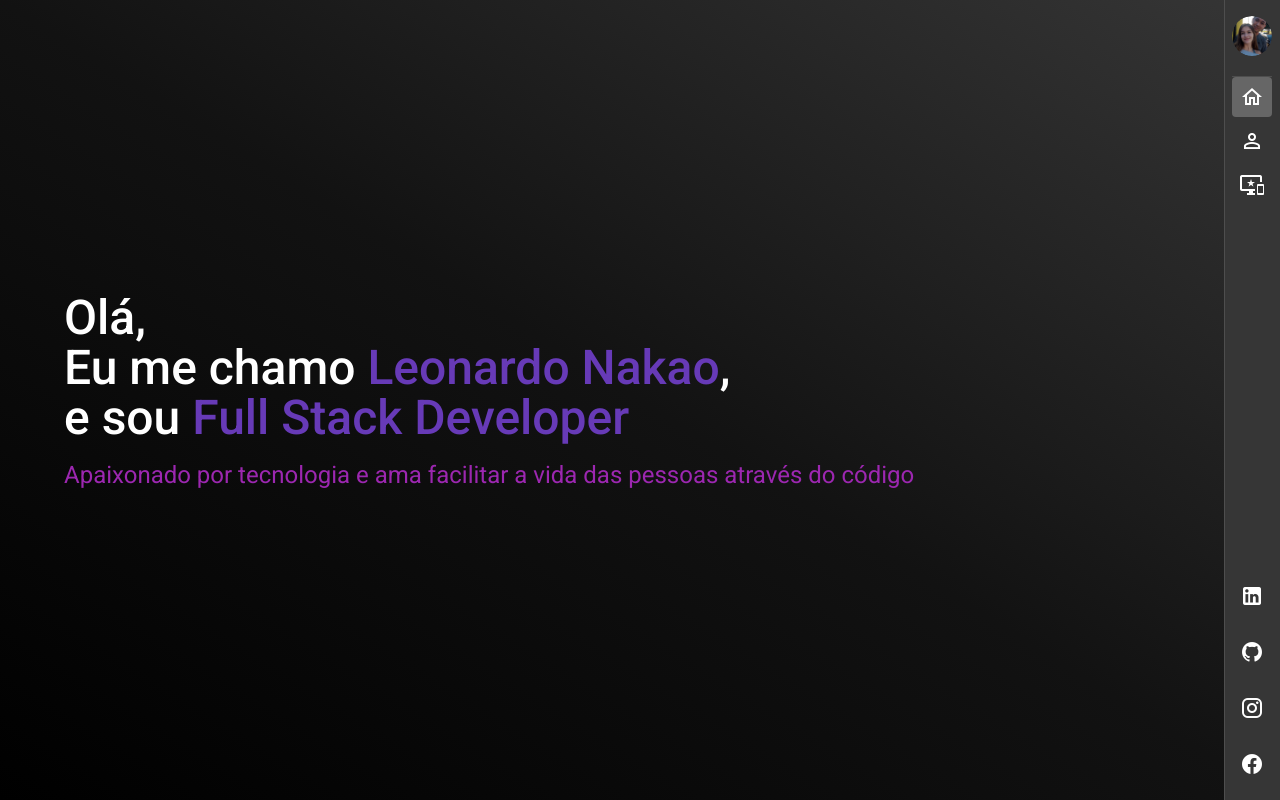
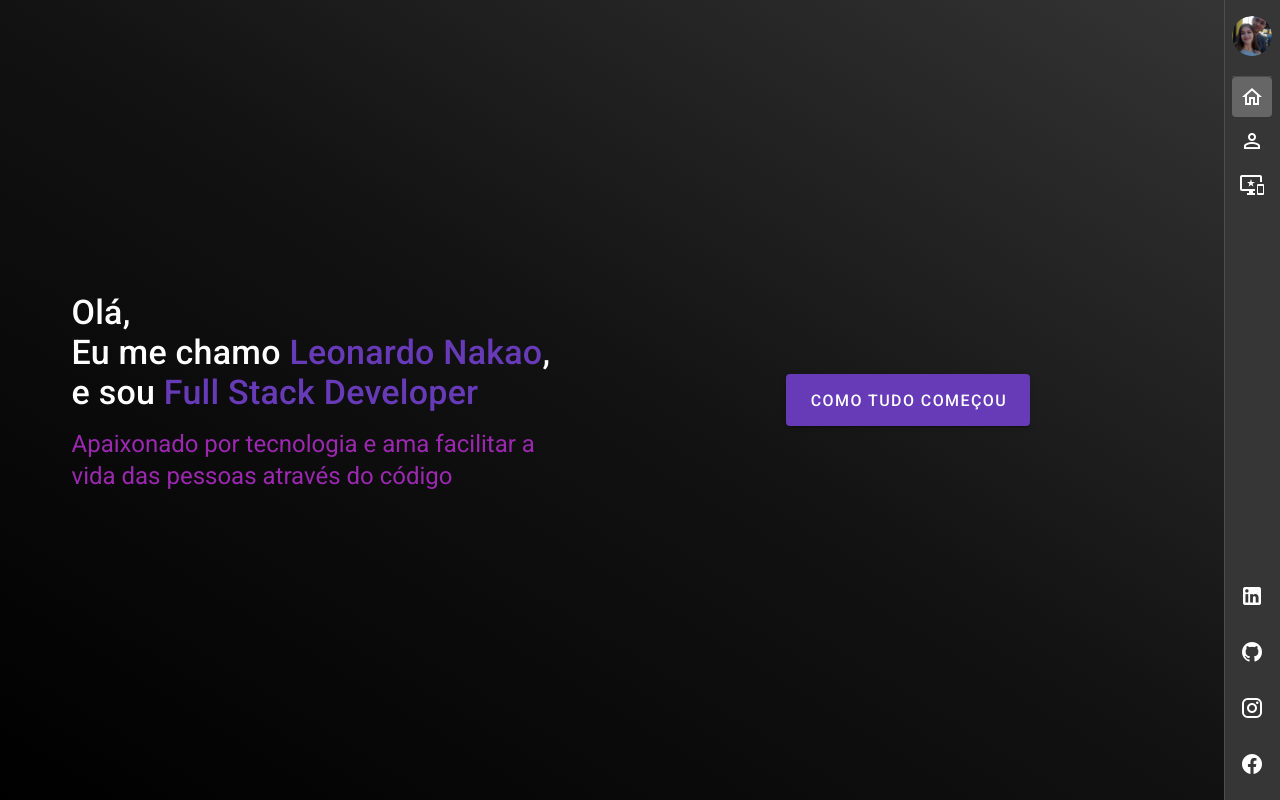
Before and after one commit to leonakao/leonakao.dev, a Vue app: page /home in a window 1280 px wide. Built offline with nearby package versions, Linux system fonts and the light colour scheme.

Commit message:
Update home page

```diff
--- a/src/layouts/LayoutDefault.vue
+++ b/src/layouts/LayoutDefault.vue
@@ -1,6 +1,5 @@
 <template>
     <v-app class="layout">
-        <router-view />
         <v-navigation-drawer
             v-model="drawer"
             :expand-on-hover="true"
@@ -9,6 +8,8 @@
             :permanent="true"
             fixed
             dark
+            class="hidden-xs-only"
+            app
         >
             <v-list
                 dense
@@ -52,6 +53,7 @@
                 </v-list>
             </template>
         </v-navigation-drawer>
+        <router-view />
     </v-app>
 </template>
 
--- a/src/pages/Home.vue
+++ b/src/pages/Home.vue
@@ -1,17 +1,43 @@
 <template>
     <v-content class="home">
-        <div class="box-text d-flex">
-            <div data-aos="flip-up" data-aos-duration="1500" data-aos-delay="500" class="text">
-                <p class="display-2 font-weight-medium">
+        <v-container class="d-flex align-center">
+            <v-row
+                align-content="center"
+                justify="center"
+            >
+                <v-col
+                    cols="12"
+                    lg="6"
+                    xl="6"
+                >
+                    <div class="box px-10">
+                        <p class="display-1 font-weight-medium">
                             Olá, <br>
                             Eu me chamo <span class="primary--text">Leonardo Nakao</span>, <br>
                             e sou <span class="primary--text">Full Stack Developer</span>
                         </p>
-                <p class="headline secondary--text">
+                        <p class="headline secondary--text text-left">
                             Apaixonado por tecnologia e ama facilitar a vida das pessoas através do código
                         </p>
                     </div>
-        </div>
+                </v-col>
+                <v-col
+                    cols="12"
+                    lg="6"
+                    xl="6"
+                    class="text-center"
+                    align-self="center"
+                >
+                    <v-btn
+                        x-large
+                        color="primary"
+                        to="/about"
+                    >
+                        Como tudo começou
+                    </v-btn>
+                </v-col>
+            </v-row>
+        </v-container>
     </v-content>
 </template>
 
@@ -33,14 +59,8 @@ export default {
     margin: 0 auto;
 }
 
-.box-text {
-    padding-left: 5%;
+.container {
     height: 100%;
 }
 
-.text {
-    margin: auto 0;
-}
-
-
 </style>
```
Lines whose indentation alone changed are shown as unchanged.
